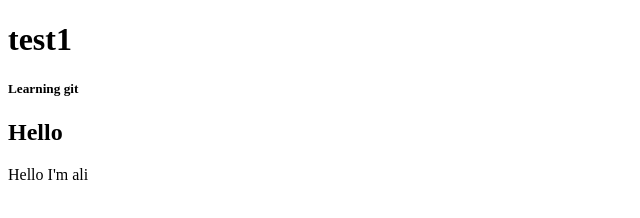
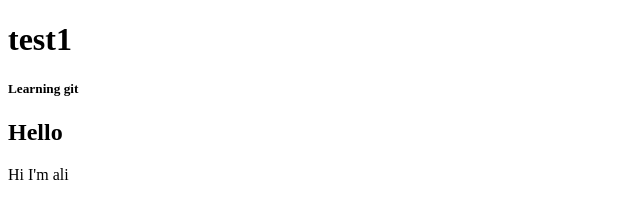
Before and after one commit to ali-em1379/redesigned-fiesta, a plain HTML site: page index.html in a window 1280 px wide. Shown: the full height of the page, 0-640 px from the left. Drawn offline with Linux system fonts and the light colour scheme.

Commit message:
change Hello to hi

```diff
--- a/index.html
+++ b/index.html
@@ -11,6 +11,6 @@
 
     <h2>Hello</h2>
 
-    Hello I'm ali
+    Hi I'm ali
 </body>
 </html>
```
